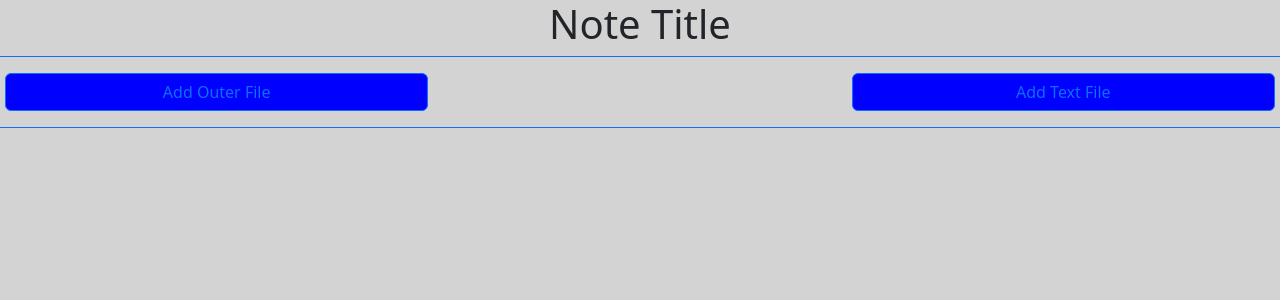
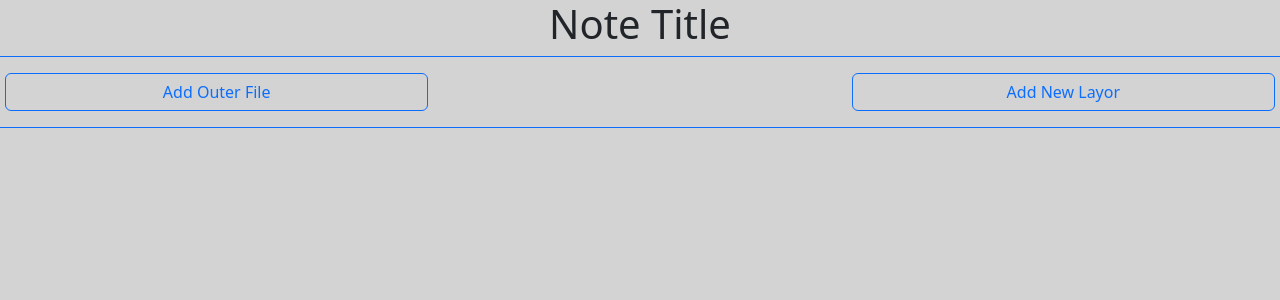
Before and after one commit to DavesWork19/flow, a Next.js app: page /1/1 in a window 1280 px wide. Shown: the top 300 px of the page. Built offline with nearby package versions, Linux system fonts and the light colour scheme.

Commit message:
Update naming

```diff
--- a/pages/[user]/[noteId]/index.js
+++ b/pages/[user]/[noteId]/index.js
@@ -2,7 +2,7 @@ import Head from 'next/head'
 import styles from '@/styles/Note.module.css'
 import { useState } from 'react';
 
-//Creates the new Outer File
+//Creates the new File
 const AddOuterFile = () => {
     const [fileData, setFileData] = useState({
         title: '',
@@ -51,9 +51,10 @@ const AddOuterFile = () => {
 
 
 
-//Manages all Outer Files and positions
+//Manages all Files and positions
 const OuterContainer = () => {
-    const [style, setStyle] = useState(styles.noBox);
+    const [fileButton, setFileButton] = useState(styles.noBox);
+    const [layorButton, setLayorButton] = useState(styles.noBox);
     const [allOuterContainers, setAllOuterContainers] = useState([]);
     const [fileID, setFileID] = useState(0);
 
@@ -66,7 +67,11 @@ const OuterContainer = () => {
         setAllOuterContainers(oldFiles => [...newFiles]);
     }
 
-    const addOuterFile = (event) => {
+    const resetFileButtonStyle = () => {
+        setFileButton(styles.noBox);
+    }
+
+    const addFile = (event) => {
         event.preventDefault();
 
         const newObj = {
@@ -75,7 +80,8 @@ const OuterContainer = () => {
         };
         setFileID(prevID => prevID + 1);
         setAllOuterContainers(oldArray => [...oldArray, newObj]);
-        setStyle(styles.box);
+        setFileButton(styles.box);
+        setTimeout(resetFileButtonStyle, 1000);
     }
 
     return (
@@ -90,9 +96,9 @@ const OuterContainer = () => {
                 <h1>Note Title</h1>
 
                 <div className='row border border-primary p-3'>
-                    <button className={`btn btn-outline-primary col-4 ${style}`} onClick={addOuterFile}>Add Outer File</button>
+                    <button className={`btn btn-outline-primary col-4`} onClick={addFile}>Add Outer File</button>
                     <span className='col-4'></span>
-                    <button className={`btn btn-outline-primary col-4 ${style}`}>Add Text File</button>
+                    <button className={`btn btn-outline-primary col-4`}>Add New Layor</button>
                 </div>
 
                 <div className='px-5'>
```
